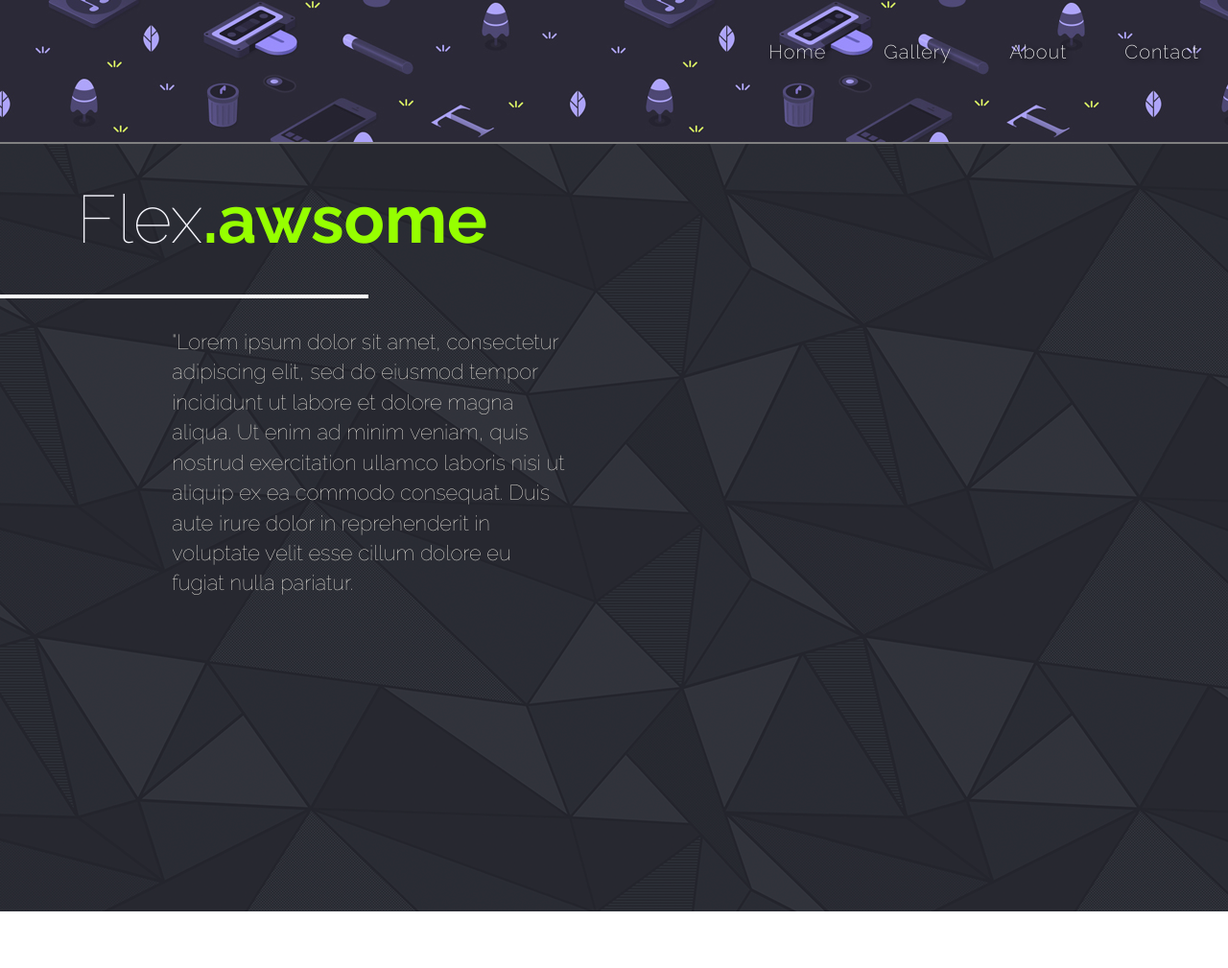
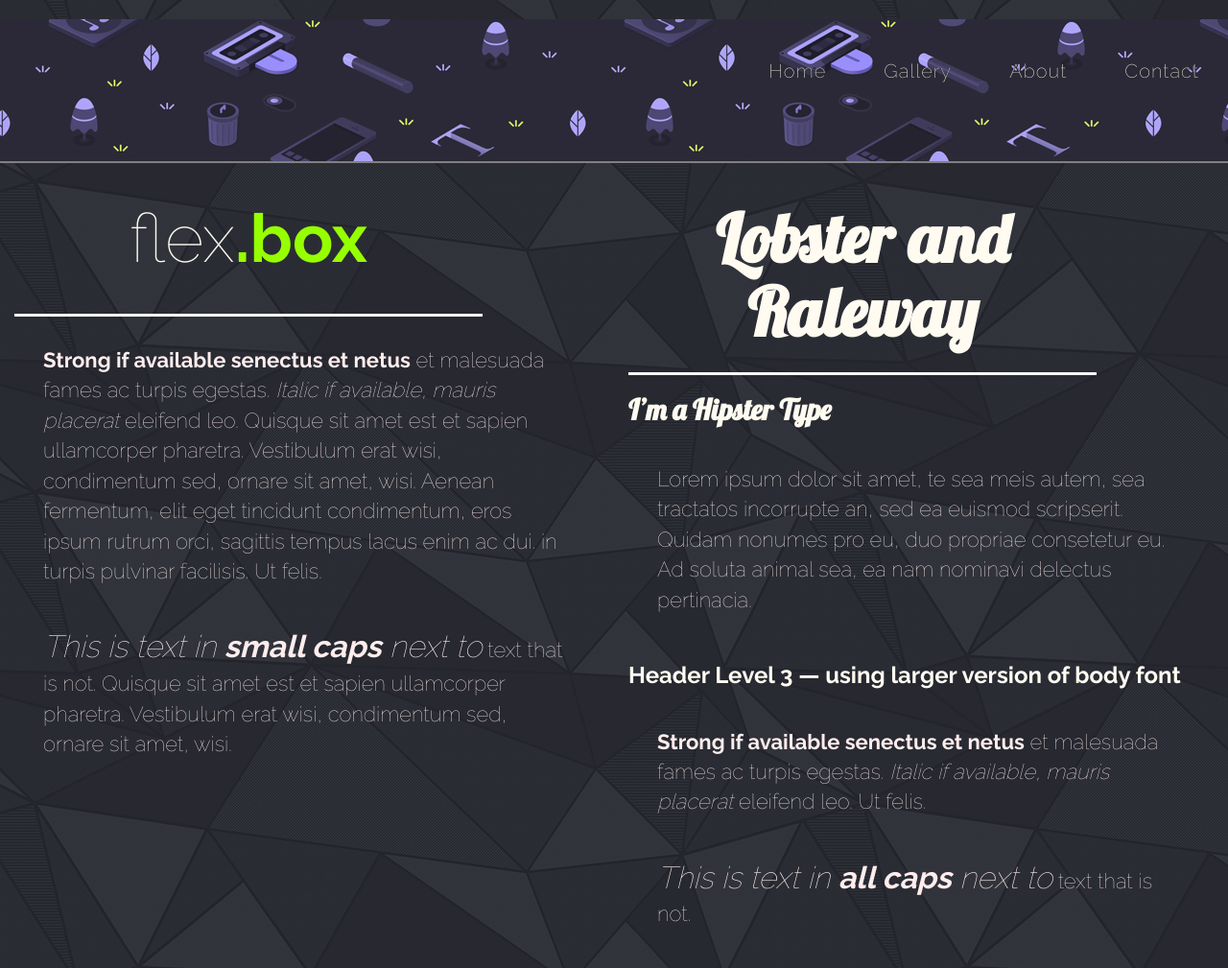
Before and after one commit to sajen87/flexawsome-v.1, a plain HTML site: page index.html in a window 1280 px wide. Shown: the whole page at 96% size. Before the commit the page ends 950 px from the top, so only its background shows below. Drawn offline with nearby package versions, Linux system fonts and the light colour scheme; a web font is replaced by a local one.

Commit message:
another p

```diff
--- a/index.html
+++ b/index.html
@@ -6,10 +6,12 @@
           content="width=device-width, user-scalable=no, initial-scale=1.0, maximum-scale=1.0, minimum-scale=1.0">
     <meta http-equiv="X-UA-Compatible" content="ie=edge">
     <link href="https://fonts.googleapis.com/css?family=Raleway:100,200,300,400,700,800,900" rel="stylesheet">
+    <link href="https://fonts.googleapis.com/css?family=Raleway+Dots" rel="stylesheet">
+    <link href="https://fonts.googleapis.com/css?family=Lobster" rel="stylesheet">`
     <link rel="stylesheet" href="https://maxcdn.bootstrapcdn.com/bootstrap/3.3.7/css/bootstrap.min.css" integrity="sha384-BVYiiSIFeK1dGmJRAkycuHAHRg32OmUcww7on3RYdg4Va+PmSTsz/K68vbdEjh4u" crossorigin="anonymous">
     <link href="styles.css" rel="stylesheet" type="text/css">
 
-    <title>Document</title>
+    <title>Flex</title>
 </head>
 <body>
 
@@ -26,14 +28,36 @@
         </div>
     </div>
 </header>
+<div class="background">
 <section>
-    <div class="main">
-        <h1>Flex<span>.awsome</span></h1>
-        <p> "Lorem ipsum dolor sit amet, consectetur adipiscing elit, sed do eiusmod tempor incididunt ut labore et dolore magna aliqua.
-            Ut enim ad minim veniam, quis nostrud exercitation ullamco laboris nisi ut aliquip ex ea commodo consequat.
-            Duis aute irure dolor in reprehenderit in voluptate velit esse cillum dolore eu fugiat nulla pariatur. </p>
+    <div class="col-md-6">
+        <h1>flex<span>.box</span></h1>
+
+        <article>
+            <p>
+                <strong>Strong if available senectus et netus</strong> et malesuada fames ac turpis egestas. <em>Italic if available, mauris placerat</em> eleifend leo. Quisque sit amet est et sapien ullamcorper pharetra. Vestibulum erat wisi, condimentum sed, ornare sit amet, wisi. Aenean fermentum, elit eget tincidunt condimentum, eros ipsum rutrum orci, sagittis tempus lacus enim ac dui. in turpis pulvinar facilisis. Ut felis.</p>
+            <p><span class="smallCaps">This is text in <b>small caps</b> next to</span> text that is not. Quisque sit amet est et sapien ullamcorper pharetra. Vestibulum erat wisi, condimentum sed, ornare sit amet, wisi. </p>
+
+        </article>
     </div>
+        <article>
+            <div class="col-md-6">
+            <section id="hipster" class="example">
+                <h1>Lobster and Raleway</h1>
+                <h2>I’m a Hipster Type</h2>
+                <p>Lorem ipsum dolor sit amet, te sea meis autem, sea tractatos incorrupte an, sed ea euismod scripserit. Quidam nonumes pro eu, duo propriae consetetur eu. Ad soluta animal sea, ea nam nominavi delectus pertinacia.
+                </p>
+                <h3>Header Level 3 — using larger version of body font</h3>
+                <p><strong>Strong if available senectus et netus</strong> et malesuada fames ac turpis egestas. <em>Italic if available, mauris placerat</em> eleifend leo.  Ut felis.
+                <p><span class="allCaps">This is text in <b>all caps</b> next to</span> text that is not.  </p>
+
+            </section>
+
+            </div></article>
+
+    <!--</div>-->
 </section>
 
+</div>
 </body>
 </html>
--- a/styles.css
+++ b/styles.css
@@ -2,12 +2,14 @@ html, body {
     height: 100%;
     margin: 0;
     padding: 0;
-    font-family: Raleway;
+    font-family: Raleway, cursive;
+    background-image: url("ao.gif");
 }
 
 header {
     margin: 0;
 }
+
 
 div #nav {
     width: 100%;
@@ -50,6 +52,7 @@ li a {
     font-weight: 200;
     text-shadow: 2px 2px 5px black;
     letter-spacing: 1px;
+    mix-blend-mode: difference;
 }
 
 li a:hover {
@@ -78,8 +81,9 @@ h1 {
     margin: 0;
     padding: 40px 80px;
     font-size: 70px;
-    border-bottom: 4px solid white;
-    width: 30%;
+    border-bottom: 3px solid white;
+    text-align: center;
+    width: 80%;
     font-weight: 100;
     font-family: Raleway , cursive;
 
@@ -93,25 +97,44 @@ h1 span {
 }
 
 p {
-    width: 60%;
-    padding: 30px 14%;
+    padding: 30px 30px;
     font-size: 22px;
-    color: #fffbf0;
+    color: #ffeded;
     font-weight: 100;
+}
 
+p:last-child {
+    padding-top:0;
+}
+
+p span {
+    font-size: 32px;
+    font-style: italic;
+}
+
+#hipster h1, #hipster h2{
+    font-family: 'Lobster', cursive;
+    font-weight: bold;
+}
+
+#hipster h1{
+    padding-bottom: 24px;
+}
+
+#hipster h3{
+    font-family: 'Raleway', sans-serif;
+    font-weight: bold;
+}
+
+#hipster p{
+    font-family: 'Raleway', sans-serif;
 
 }
 
 section {
-    /*background-color: #1c1c1c;*/
-    background-image: url("ao.gif");
-    background-repeat: repeat;
-    /*background: rgba(0, 0, 0, 0.8);*/
-    color: ghostwhite;
+    color: #fffbf0;
     margin: 0;
     width: 100%;
     height: 100%;
-    position: static;
-    z-index: -1;
 
 }
```
